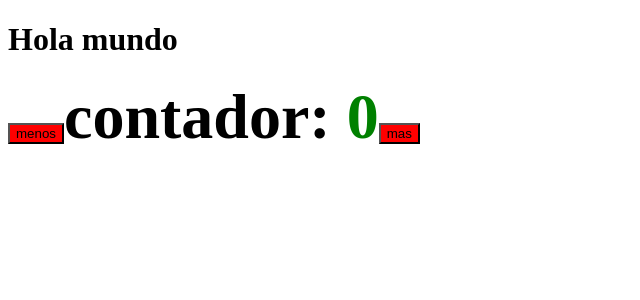
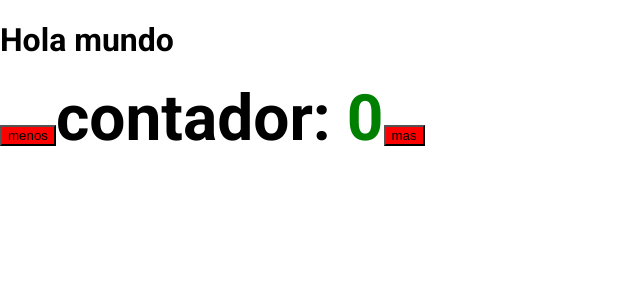
Before and after one commit to platzi/vue-mystery-counter, a Vue app: page / in a window 1280 px wide. Shown: the top 300 px of the page, without its empty margins (0-640 px from the left). Built offline with nearby package versions, Linux system fonts and the light colour scheme.

Commit message:
feat: adding scripts and global styles

```diff
--- a/index.html
+++ b/index.html
@@ -1,13 +1,20 @@
 <!DOCTYPE html>
 <html lang="">
+
 <head>
   <meta charset="UTF-8">
   <link rel="icon" href="/favicon.ico">
   <meta name="viewport" content="width=device-width, initial-scale=1.0">
-    <title>Vite App</title>
+  <title>Game counter</title>
+  <link rel="preconnect" href="https://fonts.googleapis.com">
+  <link rel="preconnect" href="https://fonts.gstatic.com" crossorigin>
+  <link href="https://fonts.googleapis.com/css2?family=Roboto:ital,wght@0,100..900;1,100..900&display=swap"
+    rel="stylesheet">
 </head>
+
 <body>
   <div id="app"></div>
   <script type="module" src="/src/main.js"></script>
 </body>
+
 </html>
--- /dev/null
+++ b/src/assets/main.css
@@ -0,0 +1,4 @@
+body {
+  margin: 0;
+  font-family: "Roboto", serif;
+}
--- a/src/main.js
+++ b/src/main.js
@@ -1,4 +1,4 @@
-
+import '@/assets/main.css'
 
 import { createApp } from 'vue'
 import App from './App.vue'
```
Lines whose indentation alone changed are shown as unchanged.
